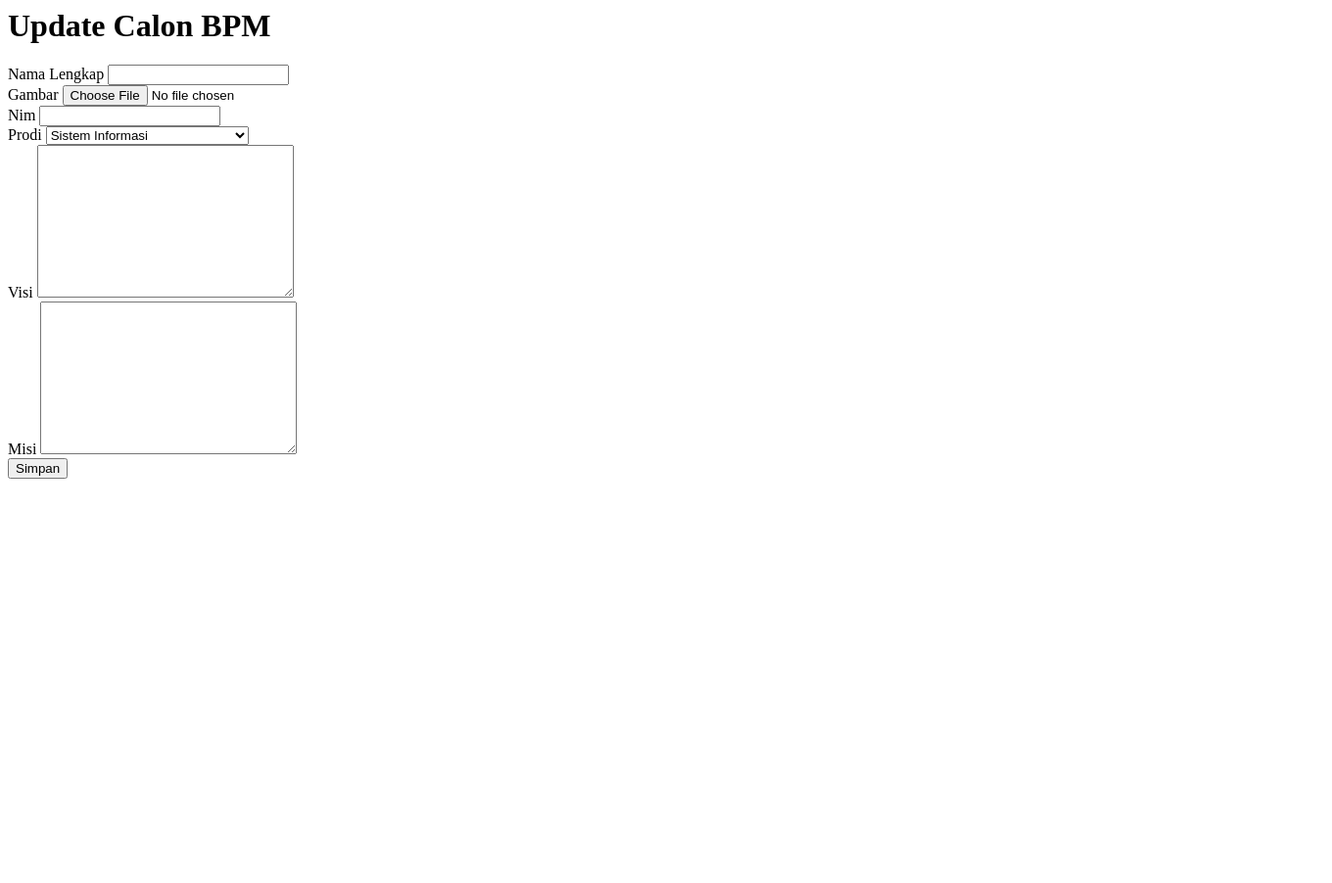
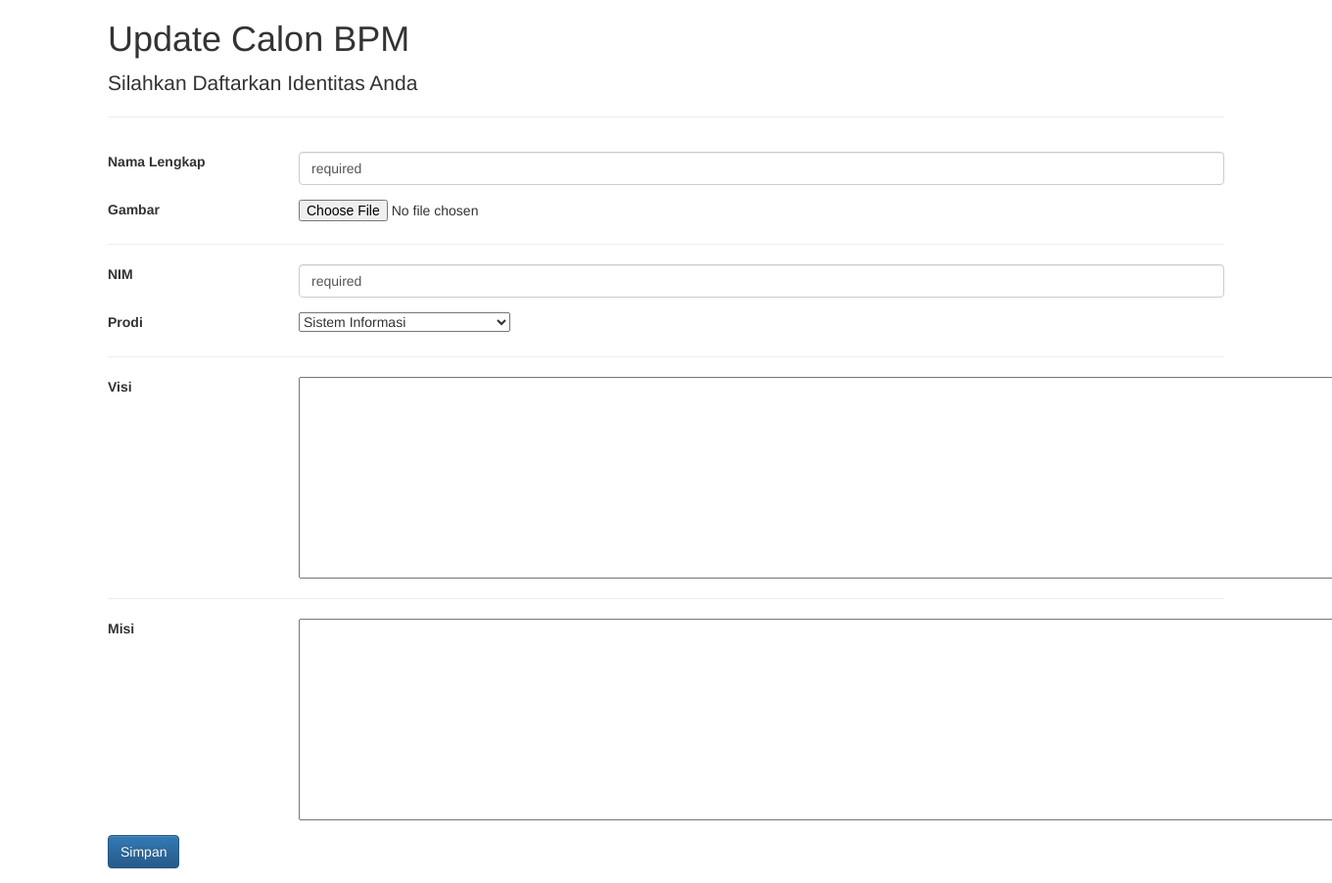
Before and after one commit to dewiaap/pemilu, a CodeIgniter app: page /pemilu/index.php/pemilwa/viewupdatebpm/1 in a window 1360 px wide; the page is wider, and only the part inside the window is pictured. Shown: that part at 98% size. Before the commit the page ends 489 px from the top of that part, so only its background shows below. Run offline with CodeIgniter, Linux system fonts and the light colour scheme; a user stored in the database is signed in; data comes from the database, SQL or seed files in the repository; data that the repository does not hold is empty.

Commit message:
Update ubah_calonbpm.php

```diff
--- a/application/views/admin/ubah_calonbpm.php
+++ b/application/views/admin/ubah_calonbpm.php
@@ -1,28 +1,71 @@
 <html>
 <head>
 <title></title>
+<link rel="stylesheet" href="<?=base_url();?>assets/bootstrap/css/bootstrap.min.css">
+
 </head>
-<body>
-    <h1>Update Calon BPM</h1>
+    <body class="d-flex flex-column h-100">
+    <!-- Page Content -->
+<main role="main" class="flex-shrink-0">
+  <div class="container">
+    <h1 class="mt-5">Update Calon BPM</h1>
+    <p class="lead">Silahkan Daftarkan Identitas Anda</p>
+    <hr/>
     <form action="<?=base_url()?>pemilwa/updatebpm" method="post" enctype="multipart/form-data">
+    <div class="form-group row">
     <input type="hidden" name="no_urut" value=<?=$calon->no_urut?>>
-    <label for="nama_lengkap">Nama Lengkap</label>
-    <input type="text" name="nama_lengkap" id="nama_lengkap" value=<?=$calon->nama_lengkap?>>
-    <br><label for="gambar">Gambar</label>
+    </div>
+    <div class="form-group row">
+      <label for="nama_lengkap" class="col-sm-2 col-form-label">Nama Lengkap</label>
+      <div class="col-sm-10">
+        <input type="text" name="nama_lengkap" id="nama_lengkap" class="form-control" placeholder="Masukkan Nama Lengkap" value=<?=$calon->nama_lengkap?> required>
+      </div>
+    </div>
+    <div class="form-group row">
+      <label for="gambar" class="col-sm-2 col-form-label">Gambar</label>
+      <div class="col-sm-10">
         <input type="file" name="gambar" id="gambar">
-    <br><label for="nim">Nim</label>
-    <input type="text" name="nim" id="nim" value=<?=$calon->nim?>>
-    <br><label for="id_prodi">Prodi</label>
+      </div>
+    </div>
+    <hr/>
+    <div class="form-group row">
+      <label for="nim" class="col-sm-2 col-form-label">NIM</label>
+      <div class="col-sm-10">
+        <input type="text" name="nim" id="nim" class="form-control" placeholder="NIM" value=<?=$calon->nim?> required>
+      </div>
+    </div>
+    <div class="form-group row">
+      <label for="id_prodi" class="col-sm-2 col-form-label">Prodi</label>
+      <div class="col-sm-10">
       <select name="id_prodi" id="id_prodi">
         <?php foreach($prodi as $p){?>
         <option value="<?=$p->id_prodi?>"<?php if($p->id_prodi == $calon->id_prodi){echo "selected";}?>><?=$p->prodi?></option>
         <?php } ?>
       </select>
-    <br><label for="visi">Visi</label>
-    <textarea name="visi" id="visi" cols="30" rows="10"><?=$calon->visi?></textarea>
-    <br><label for="misi">Misi</label>
-    <textarea name="misi" id="misi" cols="30" rows="10"><?=$calon->misi?></textarea>
-    <br><input type="submit" value="Simpan">
+      </div>
+    </div>
+    <hr/>
+    <div class="form-group row">
+    <label for="visi" class="col-sm-2 col-form-label">Visi</label>
+    <div class="col-sm-10">
+    <textarea name="visi" id="visi" cols="130" rows="10" required><?=$calon->visi?></textarea>
+    </div>
+  </div>
+  <hr/>
+  <div class="form-group row">
+    <label for="misi" class="col-sm-2 col-form-label">Misi</label>
+    <div class="col-sm-10">
+    <textarea name="misi" id="misi" cols="130" rows="10" required><?=$calon->misi?></textarea>
+    </div>
+  </div>
+  <div class="form-group row">
+    <div class="col-sm-10">
+      <button type="submit" class="btn btn-primary" name="register">Simpan</button>
+    </div>
+  </div>
 </form>
+  </div>
+</main>
 </body>
+
 </html>
```
Lines whose indentation alone changed are shown as unchanged.
